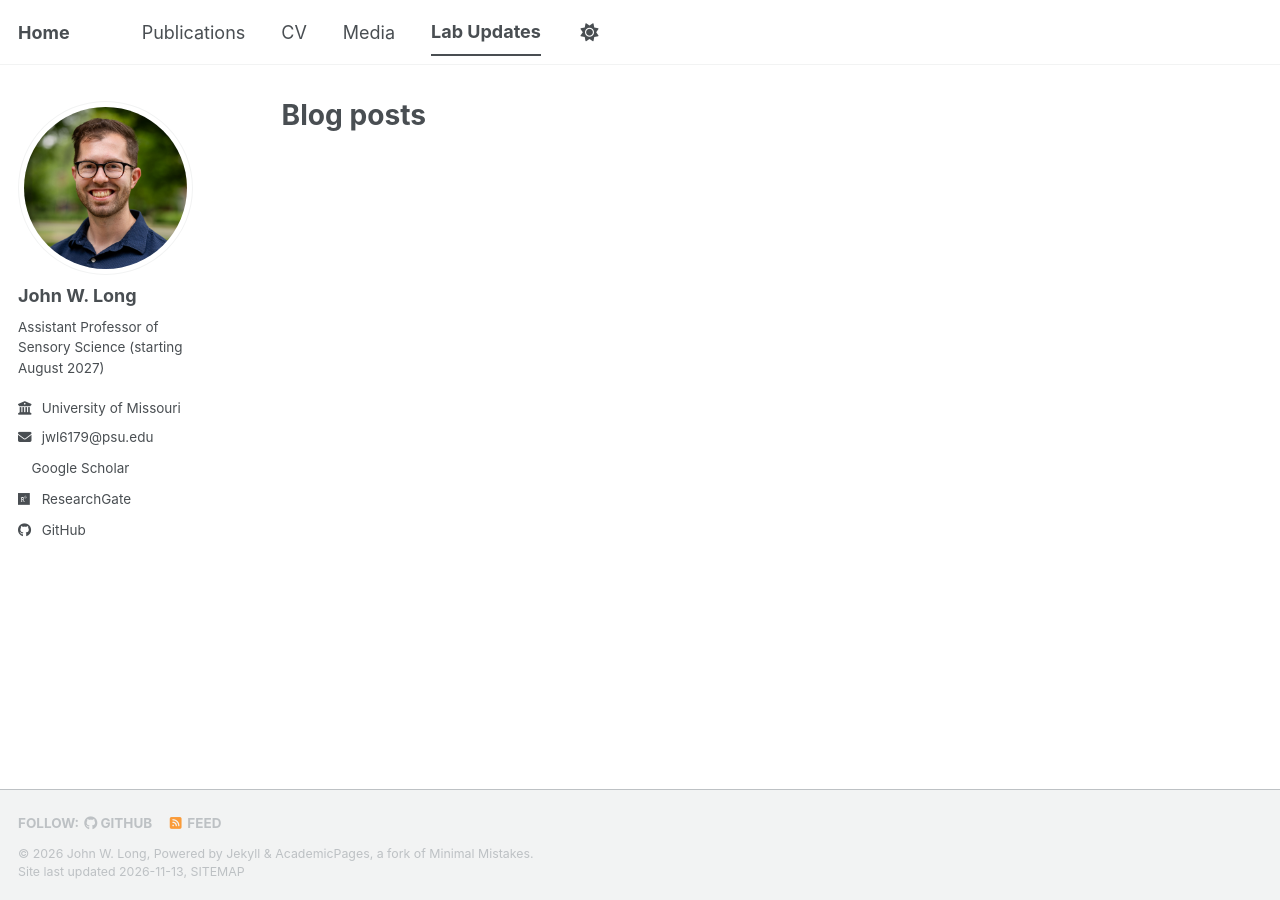
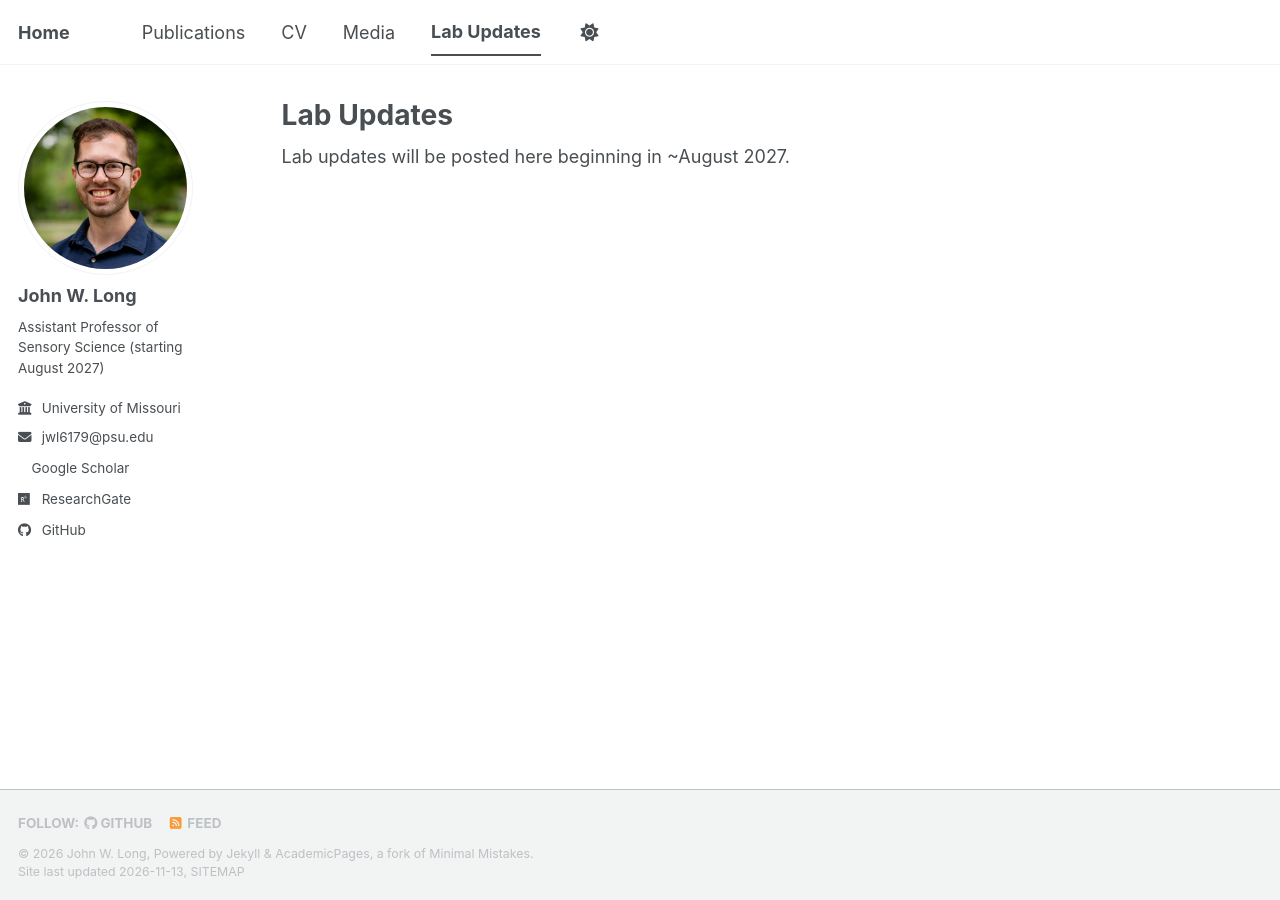
Before and after one commit to JohnLongPhD/JohnLongPhD.github.io, a Jekyll site: the page built from _pages/year-archive.html, in a window 1280 px wide. Built offline with Jekyll 4.4.1, drawn with Linux system fonts in a browser that asks for light colours; a style sheet for code colours, icons or effects is not loaded.

Commit message:
Update year-archive.html

```diff
--- a/_pages/year-archive.html
+++ b/_pages/year-archive.html
@@ -1,11 +1,13 @@
 ---
 layout: archive
 permalink: /year-archive/
-title: "Blog posts"
+title: "Lab Updates"
 author_profile: true
 redirect_from:
   - /wordpress/blog-posts/
 ---
+
+Lab updates will be posted here beginning in ~August 2027.
 
 {% include base_path %}
 {% capture written_year %}'None'{% endcapture %}
```
